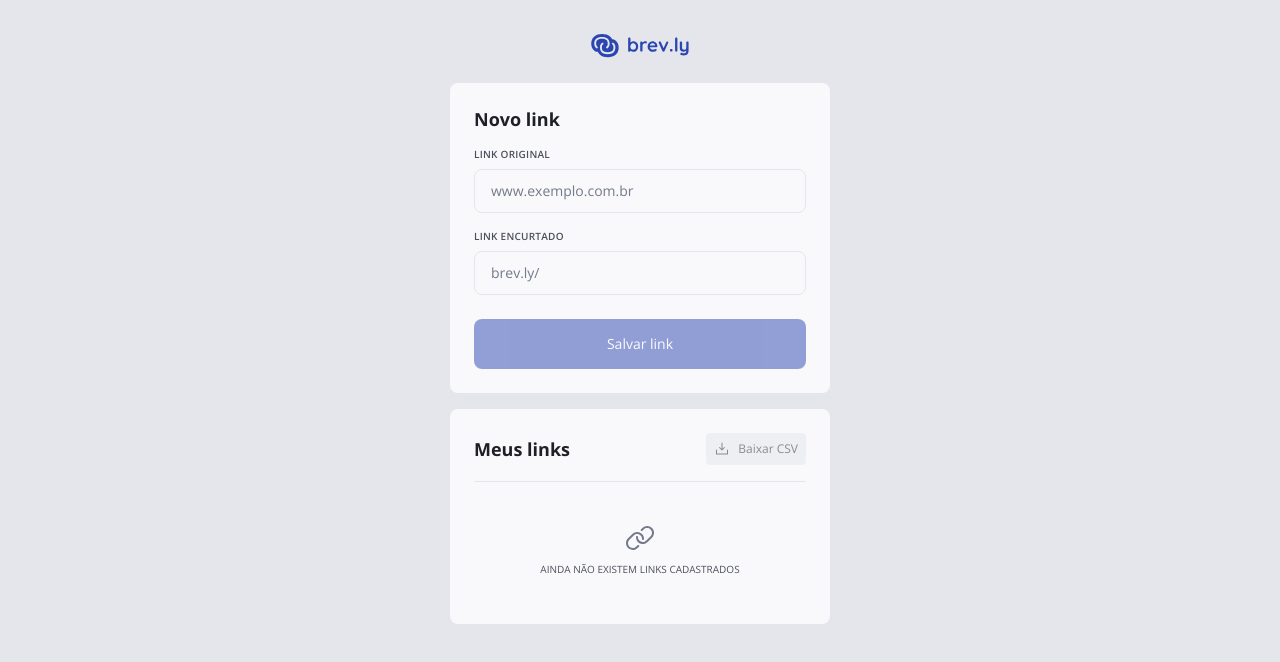
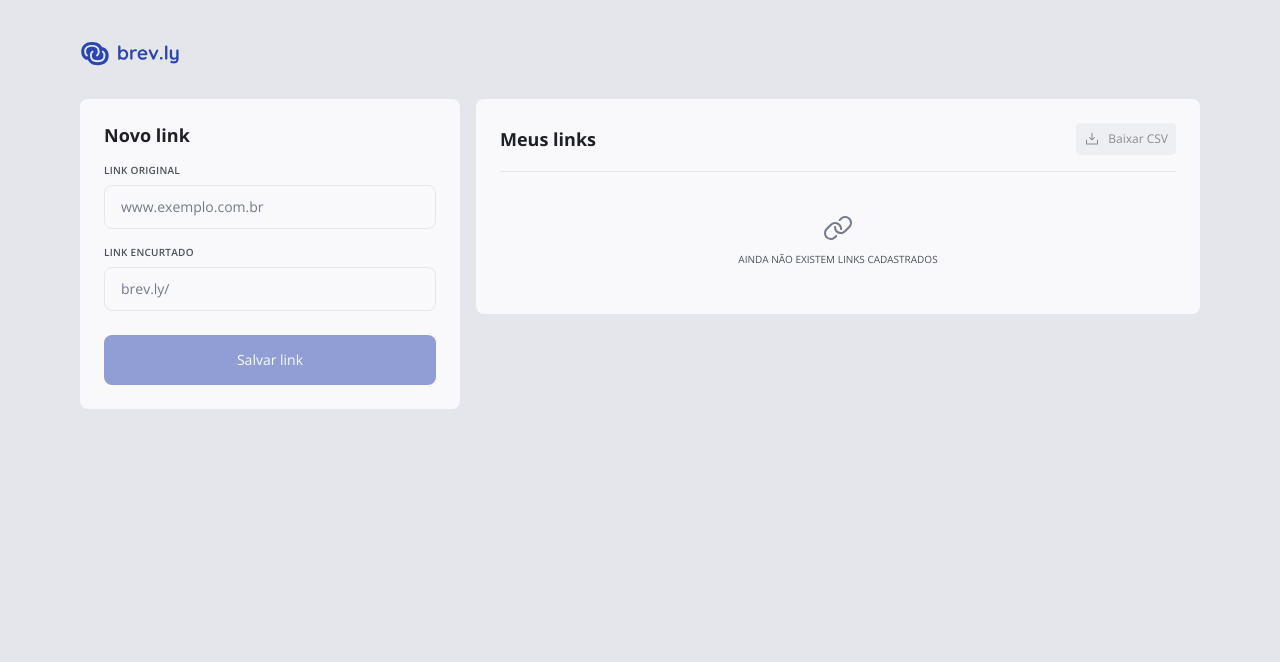
Before and after one commit to Kaled27/Brev.ly, a React (Vite) app in the folder web/brevly-web/: page / in a window 1280 px wide. Shown: the top 662 px of the page. Built offline with nearby package versions, Linux system fonts and the light colour scheme.

Commit message:
feat: responsividade

```diff
--- a/web/brevly-web/src/App.tsx
+++ b/web/brevly-web/src/App.tsx
@@ -5,15 +5,32 @@ import { InputDefault } from "./components/ui/input/InputDefault";
 
 export default function App() {
   return (
-    <div className="flex min-h-screen flex-col items-center justify-start gap-4 bg-gray-200 px-3 pt-8">
-      <img src="/Logo_H.svg" width={100} height={100} alt="Brevly logo" className="mx-auto pb-2" />
-      <Card.Root>
+    <div className="flex min-h-screen flex-col items-center justify-start gap-4 bg-gray-200 px-3 pt-8 lg:px-8 lg:pt-10">
+      <div className="flex w-full max-w-[1120px] flex-col gap-4">
+        <img
+          src="/Logo_H.svg"
+          width={100}
+          height={100}
+          alt="Brevly logo"
+          className="mx-auto pb-2 lg:mx-0 lg:pb-4"
+        />
+
+        <div className="flex w-full flex-col items-center gap-4 lg:flex-row lg:items-start">
+          <Card.Root className="shrink-0">
           <Card.Header>
             <h2 className="text-lg font-bold">Novo link</h2>
           </Card.Header>
           <Card.Content>
-          <InputDefault variant="primary-default" label="link original" placeholder="www.exemplo.com.br" />
-          <InputDefault variant="primary-default" label="link encurtado" placeholder="brev.ly/" />
+            <InputDefault
+              variant="primary-default"
+              label="link original"
+              placeholder="www.exemplo.com.br"
+            />
+            <InputDefault
+              variant="primary-default"
+              label="link encurtado"
+              placeholder="brev.ly/"
+            />
           </Card.Content>
           <Card.Footer>
             <ButtonDefault variant="primary-default" disabled>
@@ -22,7 +39,7 @@ export default function App() {
           </Card.Footer>
           </Card.Root>
 
-      <Card.Root>
+          <Card.Root className="lg:max-w-none lg:flex-1">
           <Card.Header className="flex flex-row items-center justify-between">
             <h2 className="text-lg text-gray-600 font-bold">Meus links</h2>
             <ButtonDefault variant="icon-default" className="gap-2" disabled>
@@ -41,5 +58,7 @@ export default function App() {
           </Card.Content>
           </Card.Root>
         </div>
+      </div>
+    </div>
   );
 }
--- a/web/brevly-web/src/components/ui/card/CardRoot.tsx
+++ b/web/brevly-web/src/components/ui/card/CardRoot.tsx
@@ -12,7 +12,7 @@ export const CardRoot: React.FC<CardBaseProps> = ({
 }) => {
   return (
     <div
-      className={`w-full max-w-[380px] rounded-lg bg-gray-100 p-6 ${className}`.trim()}
+      className={`w-full lg:max-w-[380px] rounded-lg bg-gray-100 p-6 ${className}`.trim()}
       {...props}
     >
       {children}
```
Lines whose indentation alone changed are shown as unchanged.
